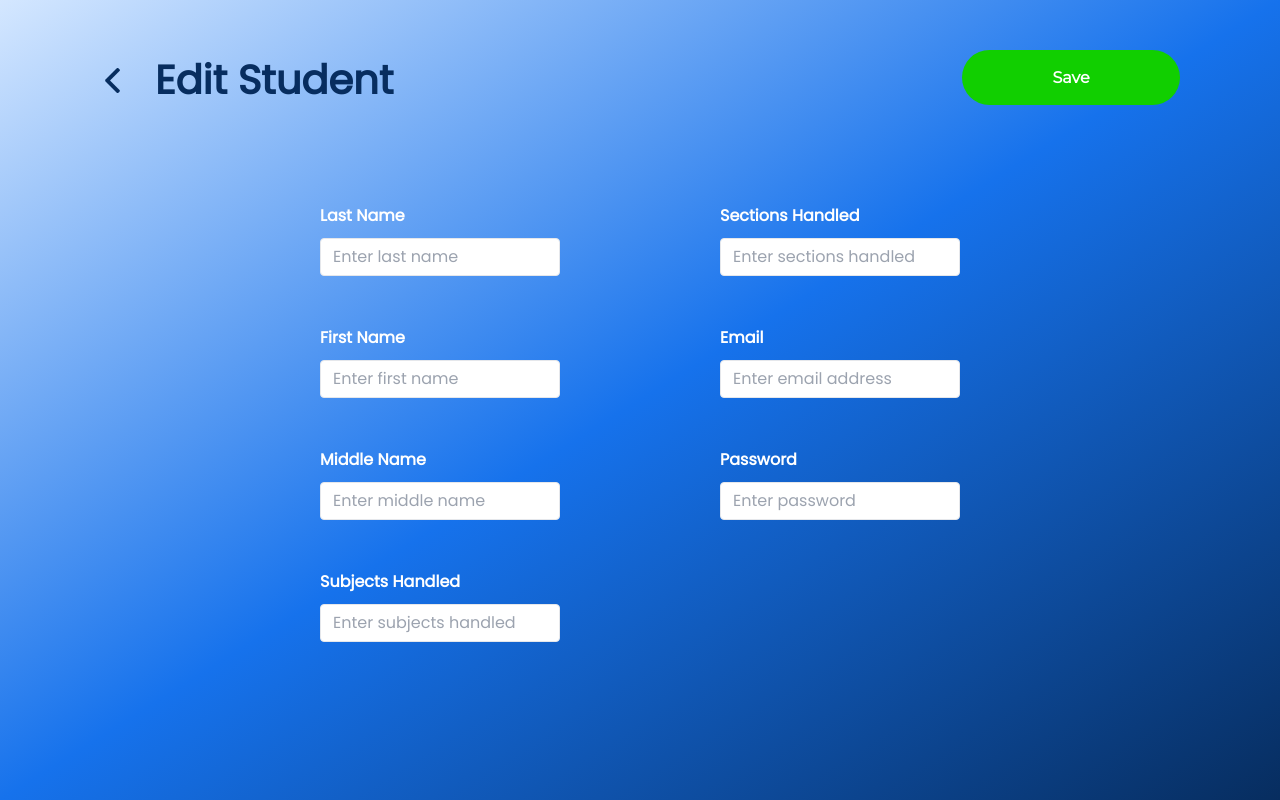
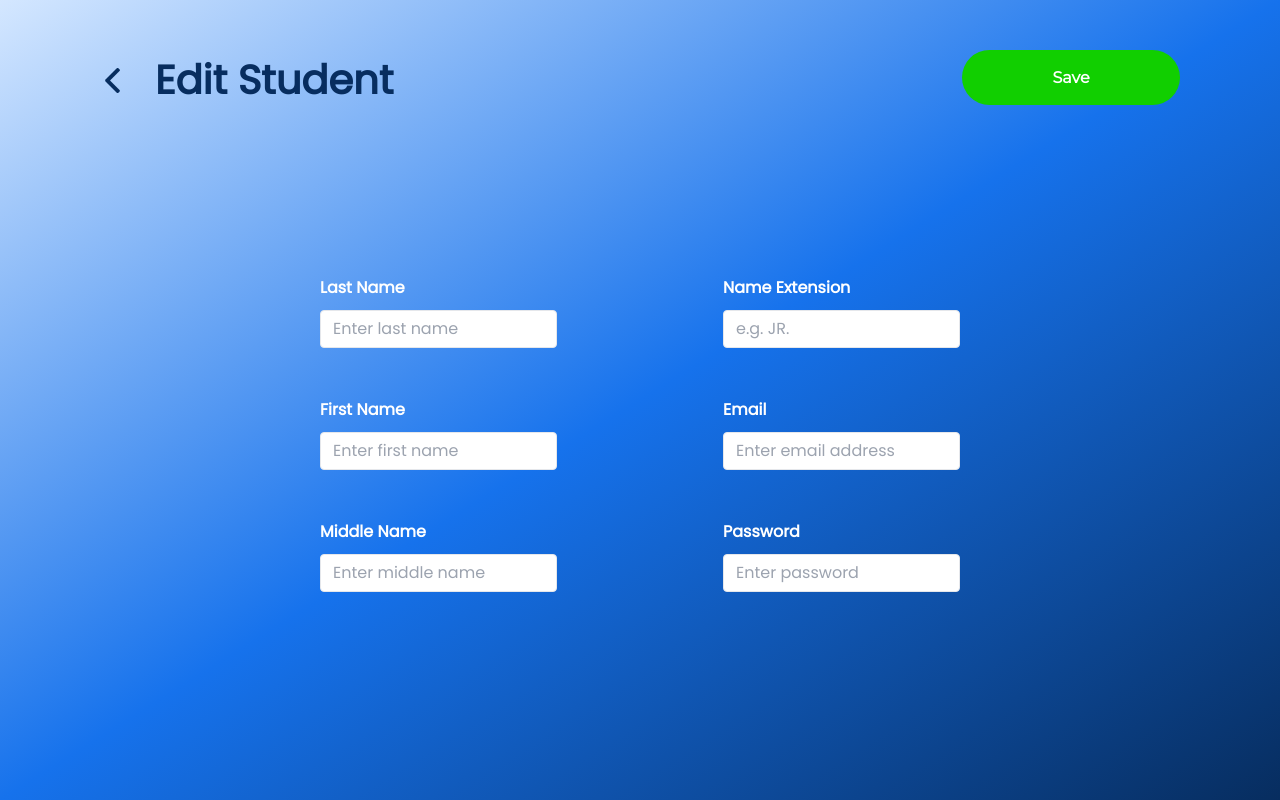
Before and after one commit to CMH7/PresentPo-Admin, a React (Vite) app: page /editstudent in a window 1280 px wide. Built offline with nearby package versions, Linux system fonts and the light colour scheme.

Commit message:
edit paddings and sizing

```diff
--- a/src/pages/EditStudent.tsx
+++ b/src/pages/EditStudent.tsx
@@ -26,7 +26,7 @@ export default function EditStudent() {
       </div>
 
       {/* add 2 columns */}
-      <div className=" grid grid-cols-2 gap-x-[160px] poppins px-80 mt-[94px]">
+      <div className=" grid grid-cols-2 gap-x-[166px] poppins px-80 mt-[166px]">
 
 				{/* column 1 */}
 				<div className="col-span-1">
@@ -53,23 +53,15 @@ export default function EditStudent() {
 							<input className="appearance-none border rounded w-full py-2 px-3 text-gray-700 leading-tight focus:outline-none focus:shadow-outline" id="middle-name" type="text" placeholder="Enter middle name"
 							/>
 					</div>
-
-					<div className="pb-[50px]">
-						<label className="block text-white font-semibold pb-[10px]">
-							Subjects Handled
-						</label>
-							<input className="appearance-none border rounded w-full py-2 px-3 text-gray-700 leading-tight focus:outline-none focus:shadow-outline" id="subjects-handled" type="text" placeholder="Enter subjects handled"
-							/>
-					</div>
 				</div>
 
 				{/* column 2 */}
 				<div className="col-span-1">
 					<div className="pb-[50px]">
 						<label className="block text-white font-semibold pb-[10px]">
-							Sections Handled
+							Name Extension
 						</label>
-							<input className="appearance-none border rounded w-full py-2 px-3 text-gray-700 leading-tight focus:outline-none focus:shadow-outline" id="sections-handled" type="text" placeholder="Enter sections handled"
+							<input className="appearance-none border rounded w-full py-2 px-3 text-gray-700 leading-tight focus:outline-none focus:shadow-outline" id="sections-handled" type="text" placeholder="e.g. JR."
 							/>
 					</div>
 
```
